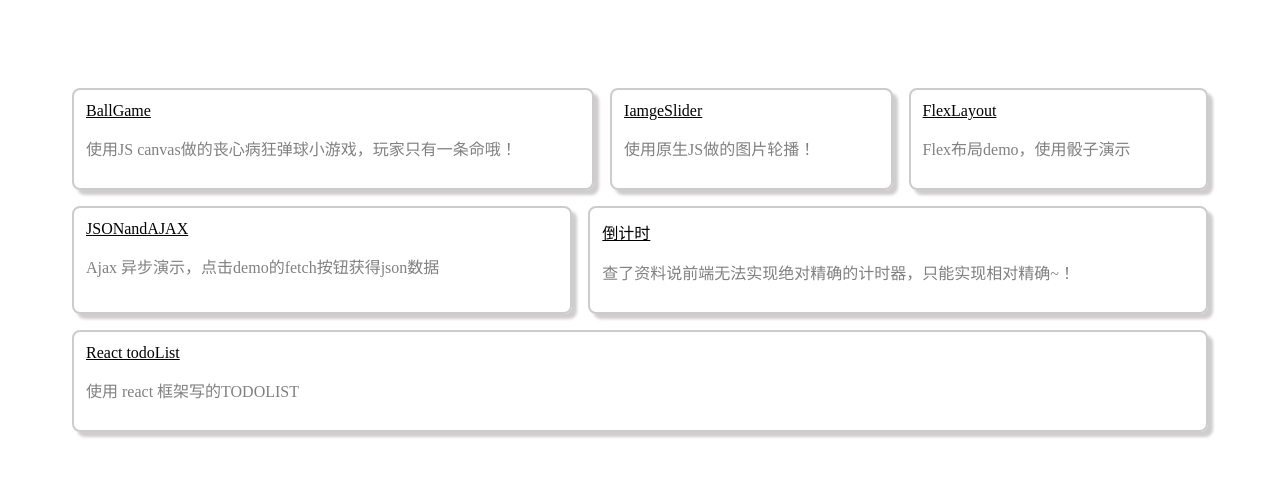
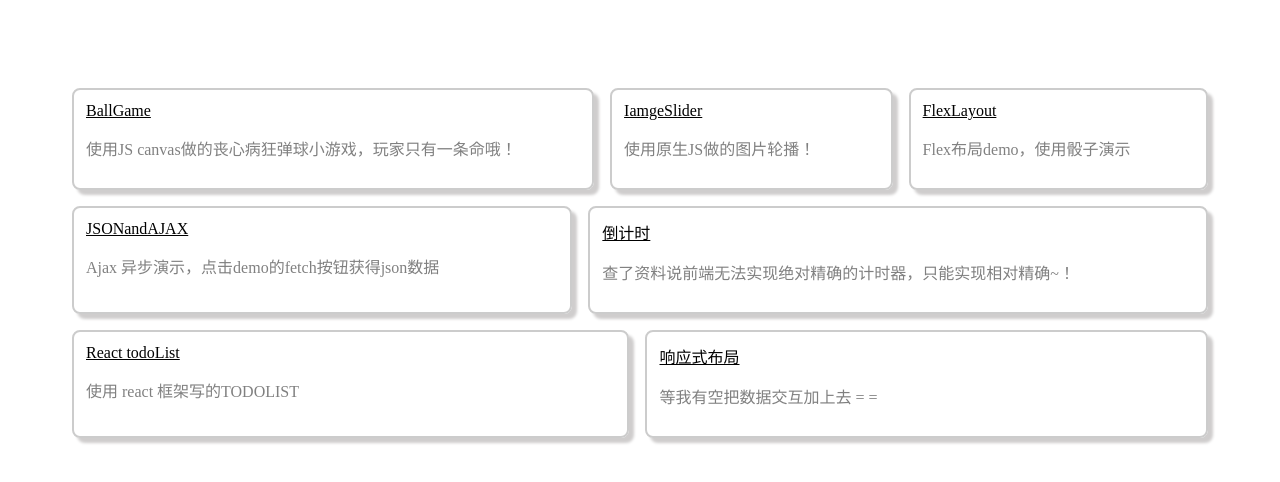
Before and after one commit to chochi1st/OnlineShow, a plain HTML site: page index.html in a window 1280 px wide. Drawn offline with Linux system fonts and the light colour scheme.

Commit message:
modyfied

```diff
--- a/index.html
+++ b/index.html
@@ -40,7 +40,12 @@
                         <a href="works/todolist/index.html">React todoList</a>
                         <p>使用 react 框架写的TODOLIST</p>
 
-                    </div>
+                </div>
+                <div class="box box-7" title="点击标题进入演示">
+                    <a href="works/Responsive/index.html">响应式布局</a>
+                    <p>等我有空把数据交互加上去 = = </p>
+
+                </div>
             </div>
     </div>
 </body>
```
